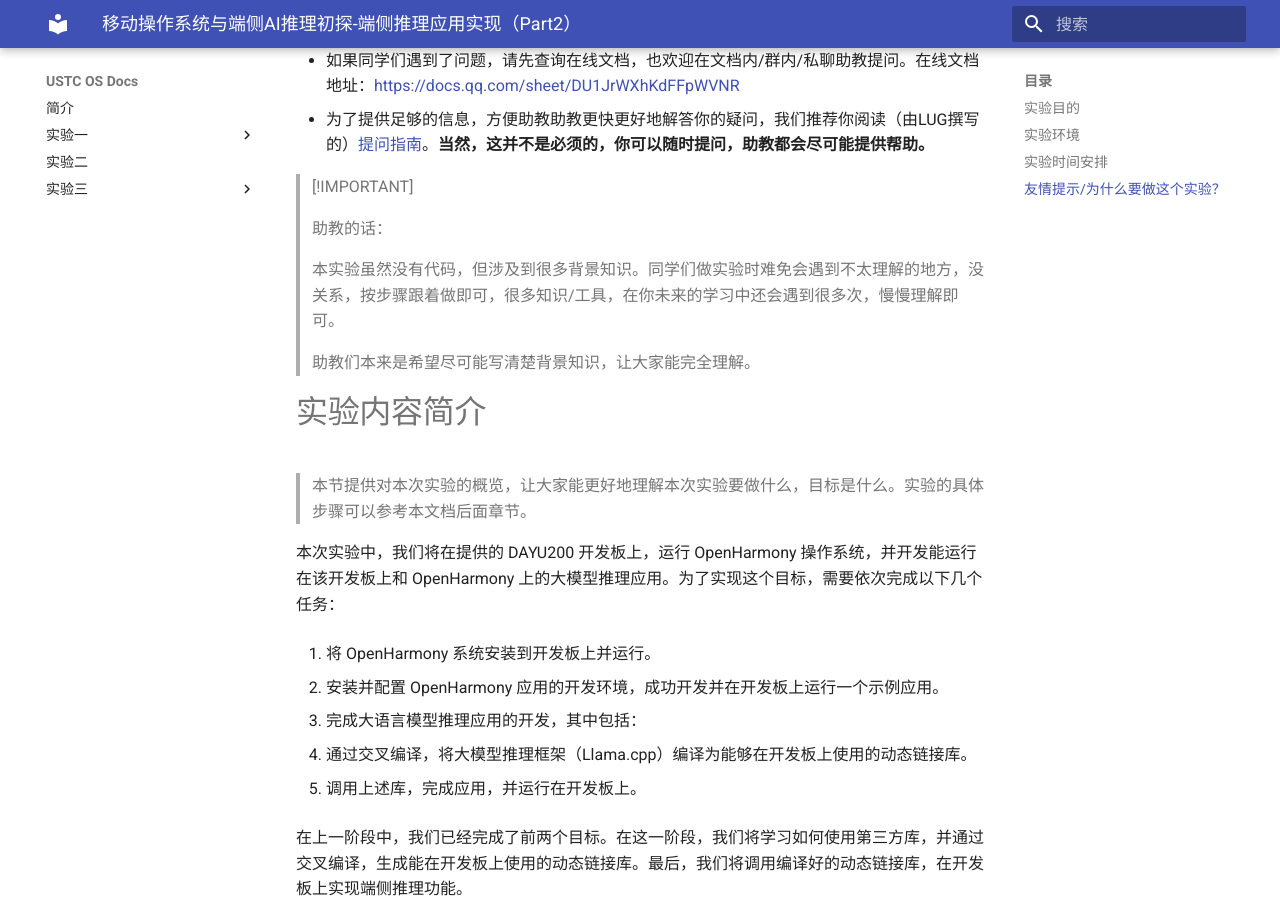
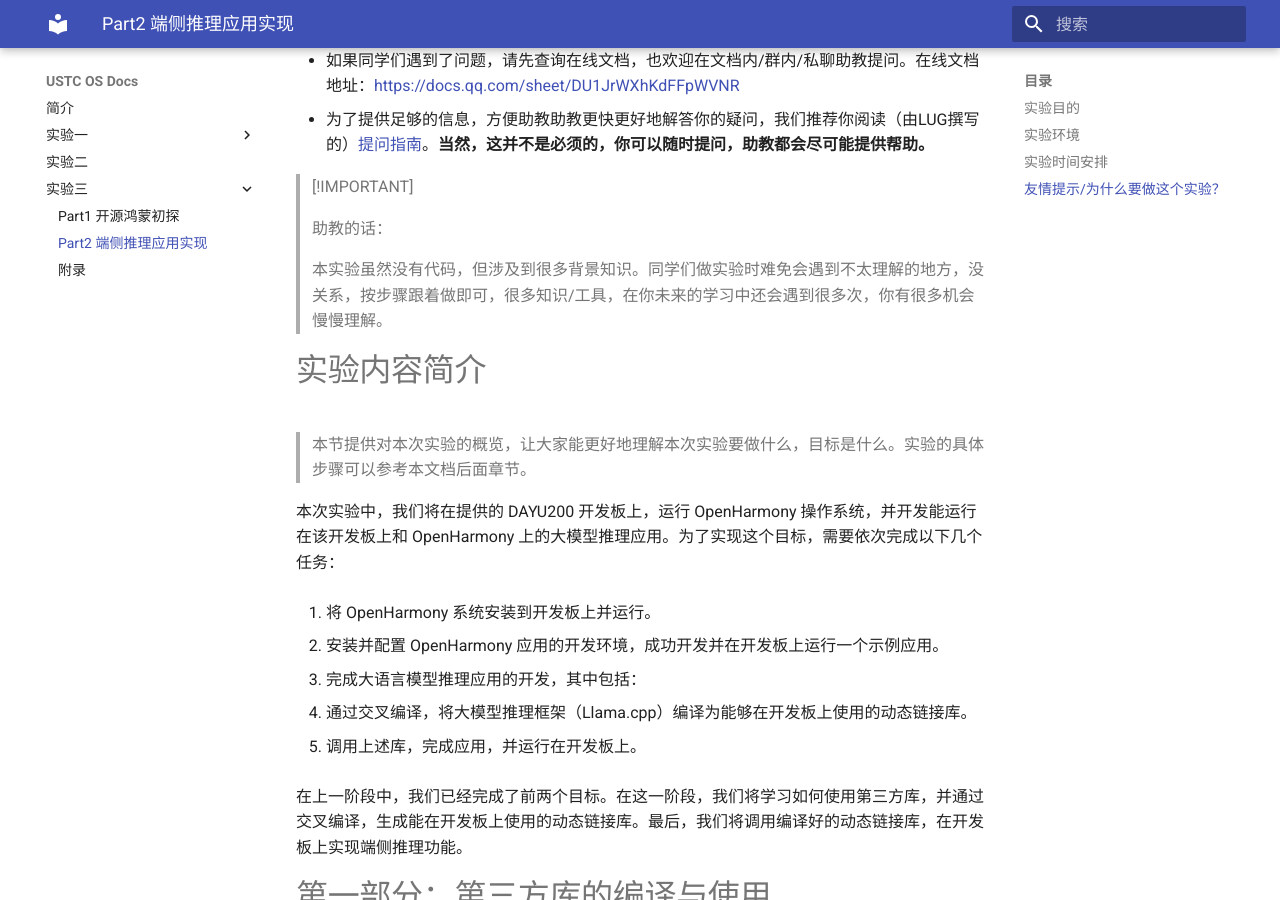
Before and after one commit to stdlibstring/oslab-docs, an MkDocs documentation site: the page built from docs/ohlab/ohlab-part2.md, in a window 1280 px wide and 900 px high, scrolled down 1019 px. Built offline with MkDocs 1.6.1 and Material for MkDocs 9.7.7, drawn with Linux system fonts in a browser that asks for light colours.

Commit message:
update nav

```diff
--- a/docs/ohlab/ohlab-part2.md
+++ b/docs/ohlab/ohlab-part2.md
@@ -37,9 +37,7 @@
 >
 > 助教的话：
 >
-> 本实验虽然没有代码，但涉及到很多背景知识。同学们做实验时难免会遇到不太理解的地方，没关系，按步骤跟着做即可，很多知识/工具，在你未来的学习中还会遇到很多次，慢慢理解即可。
->
-> 助教们本来是希望尽可能写清楚背景知识，让大家能完全理解。
+> 本实验虽然没有代码，但涉及到很多背景知识。同学们做实验时难免会遇到不太理解的地方，没关系，按步骤跟着做即可，很多知识/工具，在你未来的学习中还会遇到很多次，你有很多机会慢慢理解。
 
 # 实验内容简介
 
--- a/mkdocs.yml
+++ b/mkdocs.yml
@@ -23,3 +23,5 @@ nav:
   - 实验二: malloclab/malloclab.md
   - 实验三:
     - "Part1 开源鸿蒙初探": ohlab/ohlab-part1.md
+    - "Part2 端侧推理应用实现": ohlab/ohlab-part2.md
+    - "附录": ohlab/appendix.md
```
